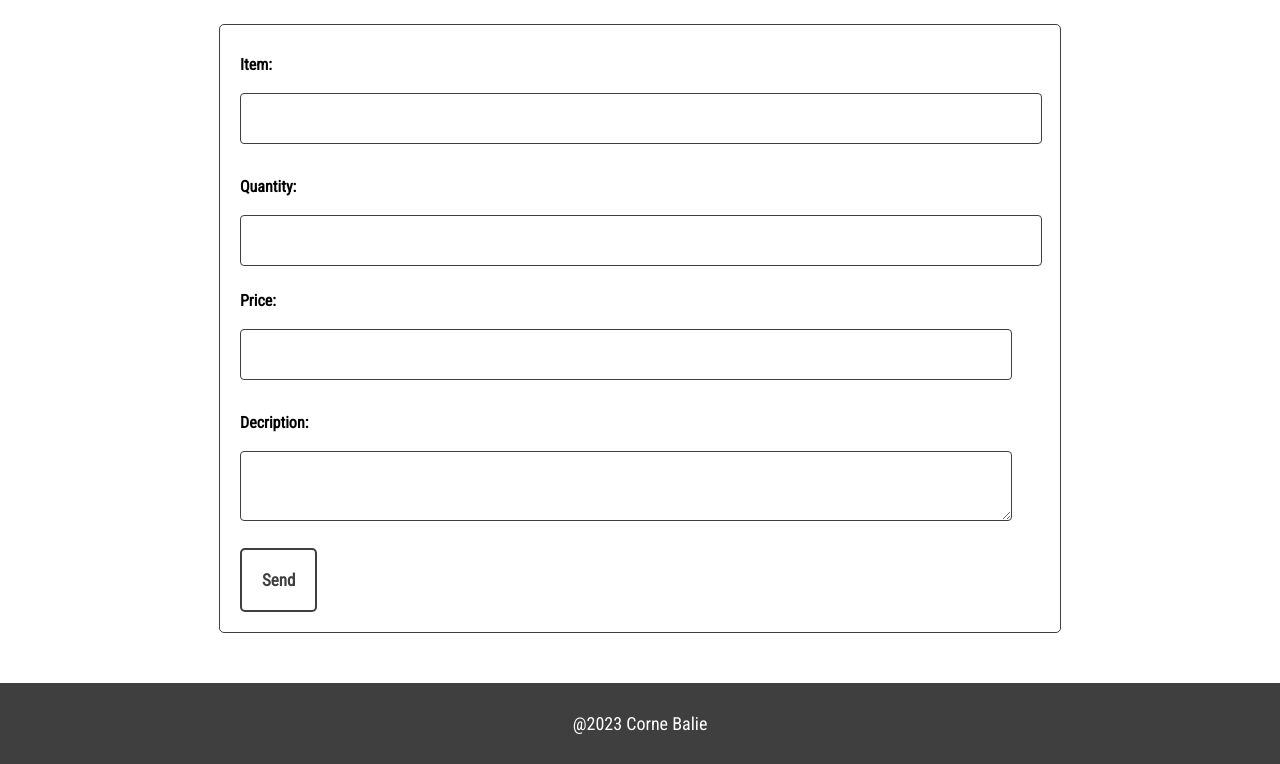
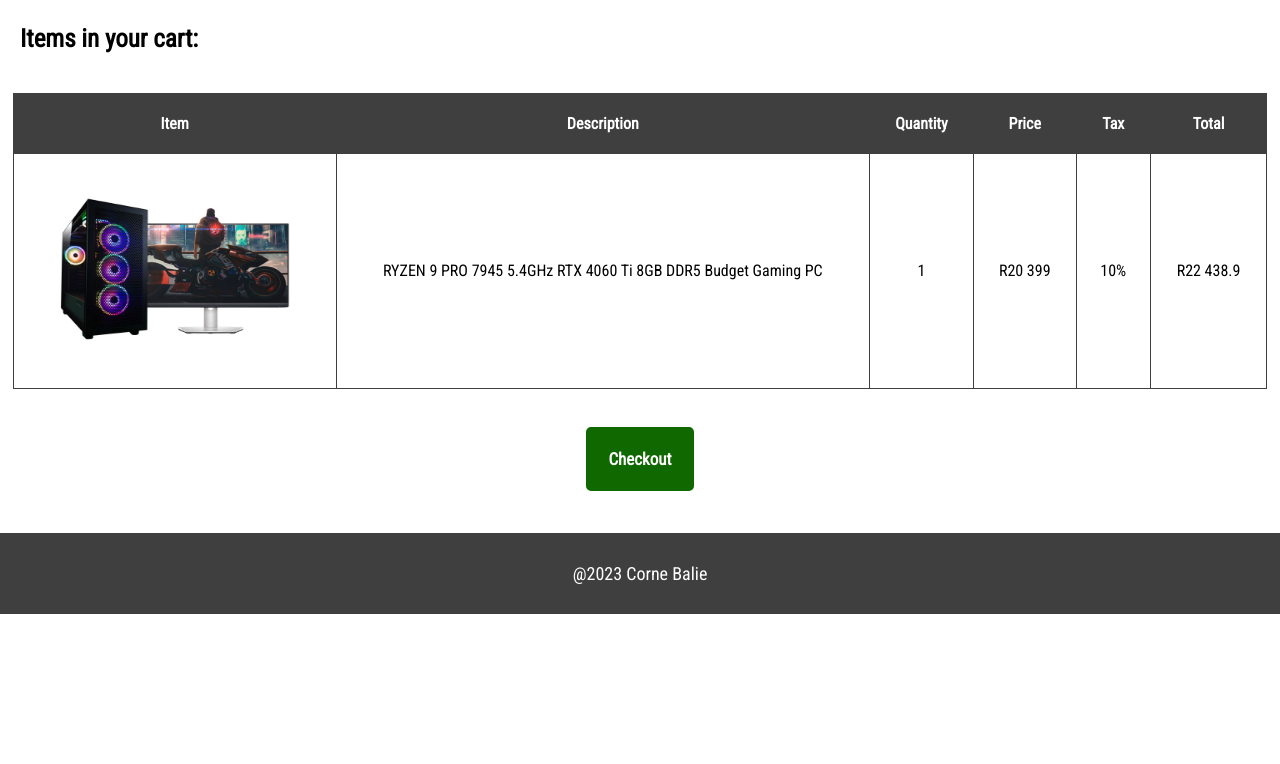
Before and after one commit to Kortekz/Ecommerce, a plain HTML site: page html/checkout.html in a window 1280 px wide. Shown: the part 428-1192 px from the top of the page. After the commit the page ends 1042 px from the top, so only its background shows below. Drawn offline with Linux system fonts and the light colour scheme.

Commit message:
Updated Ecommerce (10/20/2023)

```diff
--- a/CSS/style.css
+++ b/CSS/style.css
@@ -86,8 +86,6 @@ img{
     grid-template-areas:
     "firstHeading SecondHeading ThirdHeading"
     "data1        data2         data3"
-    "data4        data5         data6"
-    "data7        data8         data9"
     ;
   }
   .sec1{
@@ -139,10 +137,10 @@ button{
   background-color: transparent;
   border: 2px solid rgb(63, 63, 63) ;
   padding: 20px;
-
   border-radius: 5px;
   font-size: 17px;
   font-weight: bold;
+  transition: background-color 0.5s cubic-bezier(0.25, 1, 0.5, 1), color 0.5s cubic-bezier(0.25, 1, 0.5, 1);
 }
 button:hover{
   color: white;
@@ -270,12 +268,72 @@ nav{
     padding-bottom: 40px;
     font-size: 30px;
   }
+  .Cont{
+    padding-left: 20px;
+    padding-bottom: 40px;
+    font-size: 25px;
+
+  }
 .Conp{
   text-align: center;
   padding-bottom: 30px;
   font-size: 18px;
 
 }
+.butCheck{
+  color: rgb(255, 255, 255);
+  background-color: rgb(16, 104, 0);
+  border: 2px solid rgb(16, 104, 0) ;
+  padding: 20px;
+  border-radius: 5px;
+  font-size: 17px;
+  font-weight: bold;
+  transition: background-color 0.5s cubic-bezier(0.25, 1, 0.5, 1), color 0.5s cubic-bezier(0.25, 1, 0.5, 1);
+  display: block;
+  margin: 0 auto; /* Center horizontally */
+  text-align: center; /* Center text horizontally within the button */
+  position: relative;
+  top: 70px; /* Center vertically */
+  transform: translateY(-50%);
+  margin-bottom: 80px; /* Add 20px of spacing after the button */
+}
+.butCheck:hover{
+  color: white;
+  background-color: rgb(41, 179, 17);
+  border: 2px solid rgb(41, 179, 17);
+}
+
+/* Css FOr table on Checkout Page */
+.tableCheck {
+  border-collapse: collapse; /* Collapse the borders */
+  width: 98%;
+  padding: 50px;
+  margin: 0 auto; /* Center the table horizontally */
+
+}
+
+.tableCheck th, .tableCheck td {
+  border: 1px solid rgb(63, 63, 63); /* Add a border to each cell */
+  padding: 20px; /* Add padding to space the content within cells */
+  text-align: center; /* Center the text in cells */
+}
+
+/* Style the header row */
+.tableCheck th {
+  background-color: rgb(63, 63, 63);
+  color: white;
+}
+
+/* Style the odd rows */
+.tableCheck tr:nth-child(odd) {
+  background-color: rgb(228, 228, 228);
+}
+
+.imgTab{
+  width: 250px;
+  height: 150px;
+}
+
 
 /* Form for checkout and About Pages */
 form {
--- a/html/checkout.html
+++ b/html/checkout.html
@@ -22,34 +22,34 @@
     <img class="banner" src="/Ecommerce/assets/banner2.jpg" alt="">
 
 
-    <h2 class="Con">Welcome to your Admin Page!</h2>
+    <h2 class="Con">You get a discount on your first Purchase!</h2>
 
-    <form
-    action="https://formspree.io/f/xqkvwnvp"
-    method="POST"
-  >
-    <label>
-      Item: <br><br>
-      <input type="Name" name="Name">
-    </label>
-    <label>
-      Quantity:<br><br>
-      <input type="number" name="Name">
+    <h3 class="Cont">Items in your cart:</h3>
 
-      <label>
-        Price:<br><br>
-        <input type="Contact" name="Contact">
-      </label>
-      <label>
-        Decription:<br><br>
-        <textarea name="message"></textarea>
-      </label>
+<table class="tableCheck">
 
-    </label>
-    <!-- your other form fields go here -->
-    <button type="submit">Send</button>
-  </form>
+  <tr>
+    <th> Item </th>
+    <th> Description </th>
+    <th> Quantity </th>
+    <th> Price </th>
+    <th> Tax </th>
+    <th> Total </th>
+  </tr>
 
+  <tr>
+    <td> <img class="imgTab" src="/Ecommerce/assets/Game3.jpg" alt=""></td>
+    <td> RYZEN 9 PRO 7945 5.4GHz RTX 4060 Ti 8GB DDR5 Budget Gaming PC </td>
+    <td> 1 </td>
+    <td> R20 399 </td>
+    <td> 10% </td>
+    <td> R22 438.9 </td>
+  </tr>
+
+
+</table>
+
+<button class="butCheck"> Checkout </button>
 
 </body>
 
```
